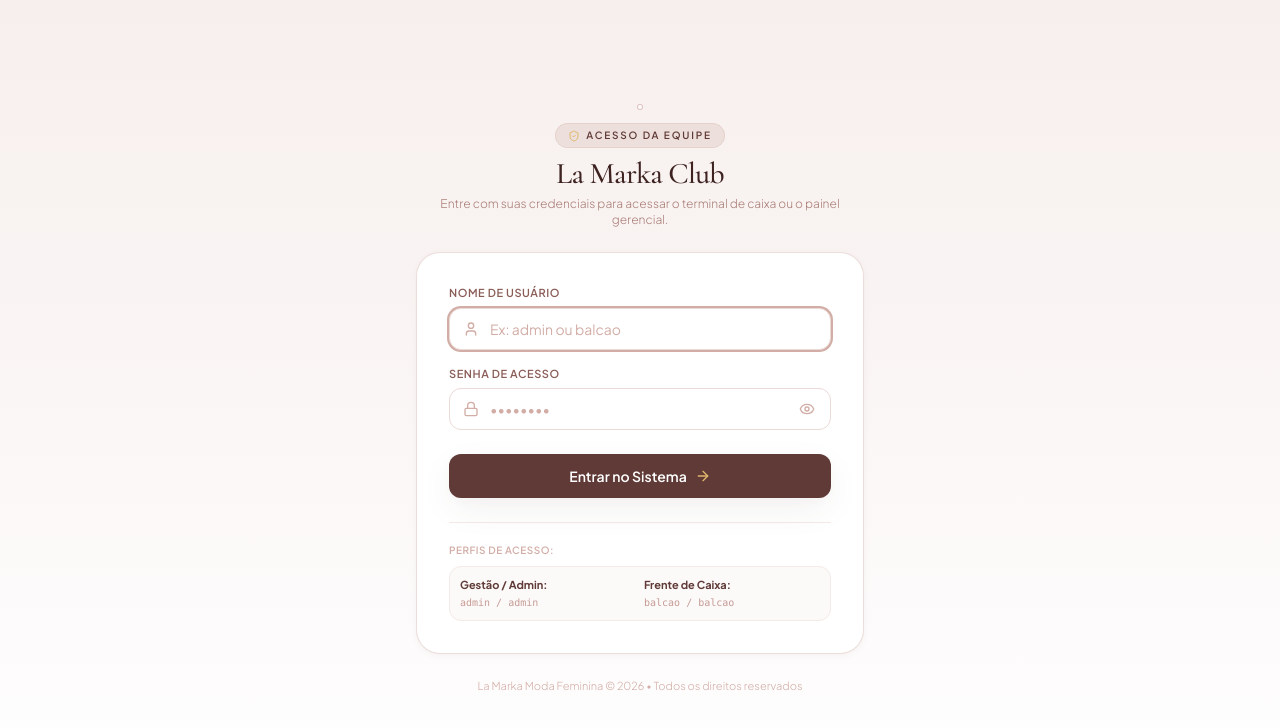
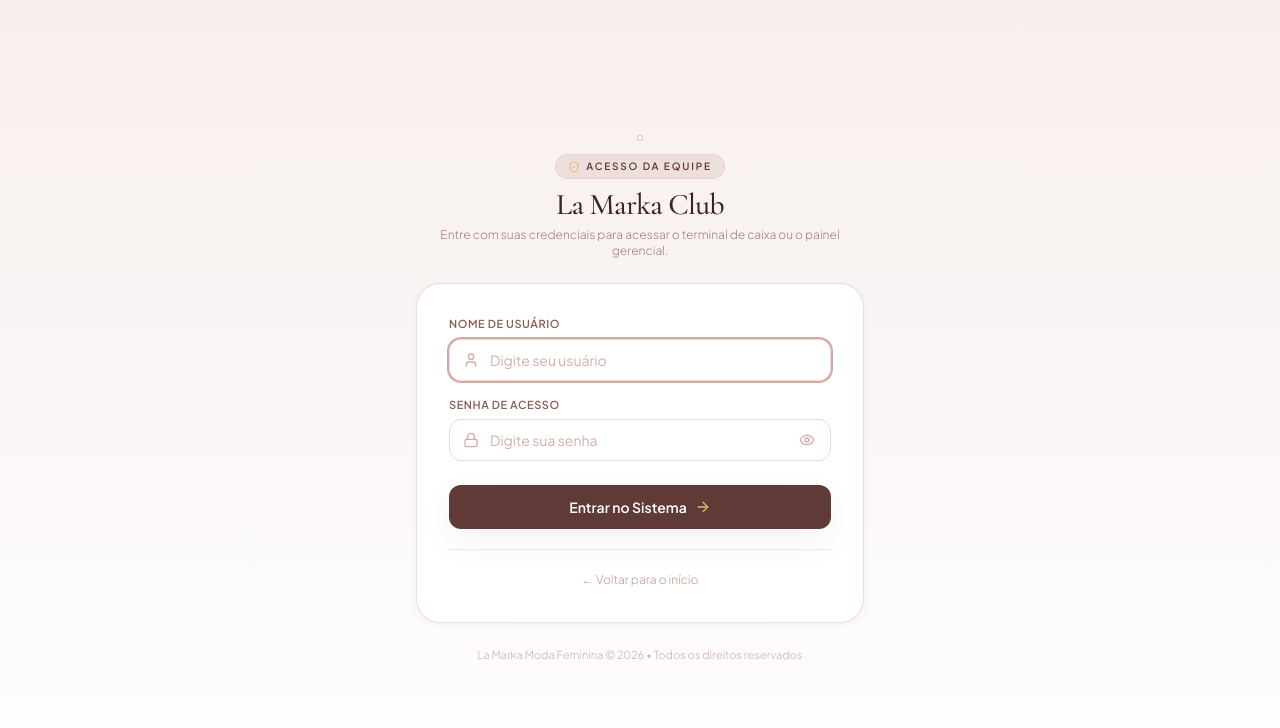
Before and after one commit to renanlzt/la-marka-club, a Next.js app: page /login in a window 1280 px wide. Shown: the top 728 px of the page. Built offline with nearby package versions, Linux system fonts and the light colour scheme.

Commit message:
fix(auth): remove hardcoded credentials hint from login screen and clean input placeholders

```diff
--- a/src/app/login/page.tsx
+++ b/src/app/login/page.tsx
@@ -2,6 +2,7 @@
 
 import React, { useState, Suspense } from 'react';
 import Image from 'next/image';
+import Link from 'next/link';
 import { useRouter, useSearchParams } from 'next/navigation';
 import { Lock, User, Eye, EyeOff, Sparkles, ArrowRight, ShieldCheck } from 'lucide-react';
 
@@ -111,9 +112,10 @@ function LoginForm() {
                   required
                   autoFocus
                   autoCapitalize="none"
+                  autoComplete="username"
                   value={username}
                   onChange={(e) => setUsername(e.target.value)}
-                  placeholder="Ex: admin ou balcao"
+                  placeholder="Digite seu usuário"
                   className="w-full pl-10 pr-4 py-2.5 rounded-xl border border-lamarka-200 focus:outline-none focus:ring-2 focus:ring-lamarka-400 text-xs sm:text-sm text-lamarka-900 placeholder:text-lamarka-400 transition-all"
                 />
               </div>
@@ -129,9 +131,10 @@ function LoginForm() {
                 <input
                   type={showPassword ? 'text' : 'password'}
                   required
+                  autoComplete="current-password"
                   value={password}
                   onChange={(e) => setPassword(e.target.value)}
-                  placeholder="••••••••"
+                  placeholder="Digite sua senha"
                   className="w-full pl-10 pr-10 py-2.5 rounded-xl border border-lamarka-200 focus:outline-none focus:ring-2 focus:ring-lamarka-400 text-xs sm:text-sm text-lamarka-900 placeholder:text-lamarka-400 transition-all"
                 />
                 <button
@@ -164,21 +167,14 @@ function LoginForm() {
             </button>
           </form>
 
-          {/* Dica de Acessos */}
-          <div className="mt-6 pt-5 border-t border-lamarka-100 flex flex-col gap-2">
-            <span className="text-[10px] text-lamarka-400 font-semibold uppercase tracking-wider">
-              Perfis de Acesso:
-            </span>
-            <div className="grid grid-cols-2 gap-2 text-[11px] text-lamarka-600 bg-lamarka-50/60 p-2.5 rounded-xl border border-lamarka-100">
-              <div>
-                <strong className="text-lamarka-800 block">Gestão / Admin:</strong>
-                <span className="font-mono text-[10px] text-lamarka-500">admin / admin</span>
-              </div>
-              <div>
-                <strong className="text-lamarka-800 block">Frente de Caixa:</strong>
-                <span className="font-mono text-[10px] text-lamarka-500">balcao / balcao</span>
-              </div>
-            </div>
+          {/* Voltar para a Loja */}
+          <div className="mt-5 pt-4 border-t border-lamarka-100 text-center">
+            <Link
+              href="/"
+              className="text-xs text-lamarka-500 hover:text-lamarka-800 transition-colors inline-flex items-center gap-1 font-light"
+            >
+              ← Voltar para o início
+            </Link>
           </div>
         </div>
 
```
